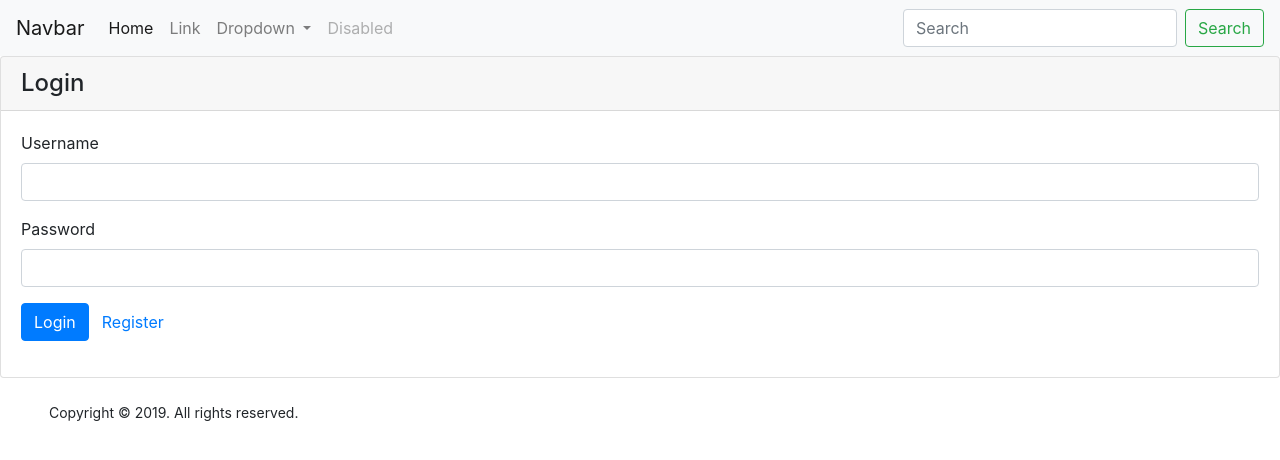
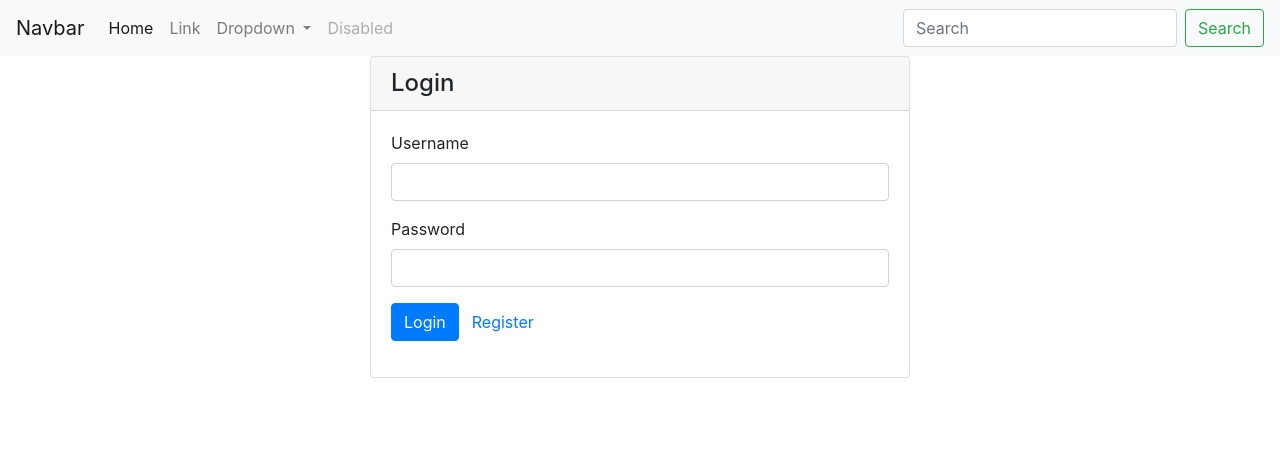
Before and after one commit to jmalik001/billing-app, an Angular app: page / in a window 1280 px wide. Shown: the top 460 px of the page. Built offline with nearby package versions, Linux system fonts and the light colour scheme.

Commit message:
login form center allignment

```diff
--- a/src/app/app.component.html
+++ b/src/app/app.component.html
@@ -1,12 +1,6 @@
-
 <app-nav-bar></app-nav-bar>
-<div class="app-container" >
-
-    <router-outlet></router-outlet>
+<div class="app-container">
+  <router-outlet></router-outlet>
 </div>
 
-<div class="bg-blue py-4">
-    <div class="row px-3"> <small class="ml-4 ml-sm-5 mb-2">Copyright &copy; 2019. All rights reserved.</small>
-        <div class="social-contact ml-4 ml-sm-auto"> <span class="fa fa-facebook mr-4 text-sm"></span> <span class="fa fa-google-plus mr-4 text-sm"></span> <span class="fa fa-linkedin mr-4 text-sm"></span> <span class="fa fa-twitter mr-4 mr-sm-5 text-sm"></span> </div>
-    </div>
-</div>
+<footer></footer>
--- a/src/app/app.module.ts
+++ b/src/app/app.module.ts
@@ -8,12 +8,14 @@ import { UserModule } from './user/user.module';
 import { AdminModule } from './admin/admin.module';
 import { NavBarComponent } from './shared/components/nav-bar/nav-bar.component';
 import { HttpClientModule } from '@angular/common/http';
+import { FooterComponent } from './shared/components/footer/footer.component';
 
 
 @NgModule({
   declarations: [
     AppComponent,
     NavBarComponent,
+    FooterComponent,
   ],
   imports: [
     BrowserModule,
--- a/src/app/authorization/login/login.component.css
+++ b/src/app/authorization/login/login.component.css
@@ -1,7 +1,12 @@
-.login-card {
+/* .login-card {
   position: absolute !important;
   left: 50%;
   top: 50%;
   transform: translate(-50%, -50%);
   width: 400px;
+} */
+
+html,
+body {
+  height: 100%;
 }
--- a/src/app/authorization/login/login.component.html
+++ b/src/app/authorization/login/login.component.html
@@ -1,25 +1,50 @@
-
-<div class="card" >
+<div class="container h-100">
+  <div class="row h-100 justify-content-center align-items-center">
+    <div class="col-12 col-md-6 col-lg-6 col-sm-6">
+      <div class="card">
         <h4 class="card-header">Login</h4>
         <div class="card-body">
           <form [formGroup]="loginForm" (ngSubmit)="onSubmit()">
             <div class="form-group">
               <label for="username">Username</label>
-                <input type="text" formControlName="username" class="form-control" [ngClass]="{ 'is-invalid': submitted && f.username.errors }" />
-                <div *ngIf="submitted && f.username.errors" class="invalid-feedback">
-                    <div *ngIf="f.username.errors.required">Username is required</div>
+              <input
+                type="text"
+                formControlName="username"
+                class="form-control"
+                [ngClass]="{ 'is-invalid': submitted && f.username.errors }"
+              />
+              <div
+                *ngIf="submitted && f.username.errors"
+                class="invalid-feedback"
+              >
+                <div *ngIf="f.username.errors.required">
+                  Username is required
+                </div>
               </div>
             </div>
             <div class="form-group">
               <label for="password">Password</label>
-                <input type="password" formControlName="password" class="form-control" [ngClass]="{ 'is-invalid': submitted && f.password.errors }" />
-                <div *ngIf="submitted && f.password.errors" class="invalid-feedback">
-                    <div *ngIf="f.password.errors.required">Password is required</div>
+              <input
+                type="password"
+                formControlName="password"
+                class="form-control"
+                [ngClass]="{ 'is-invalid': submitted && f.password.errors }"
+              />
+              <div
+                *ngIf="submitted && f.password.errors"
+                class="invalid-feedback"
+              >
+                <div *ngIf="f.password.errors.required">
+                  Password is required
+                </div>
               </div>
             </div>
             <div class="form-group">
               <button [disabled]="loading" class="btn btn-primary">
-                    <span *ngIf="loading" class="spinner-border spinner-border-sm mr-1"></span>
+                <span
+                  *ngIf="loading"
+                  class="spinner-border spinner-border-sm mr-1"
+                ></span>
                 Login
               </button>
               <a routerLink="../register" class="btn btn-link">Register</a>
@@ -27,3 +52,6 @@
           </form>
         </div>
       </div>
+    </div>
+  </div>
+</div>
--- /dev/null
+++ b/src/app/shared/components/footer/footer.component.html
@@ -0,0 +1,13 @@
+<div class="bg-blue py-4">
+  <div class="row px-3">
+    <small class="ml-4 ml-sm-5 mb-2"
+      >Copyright &copy; 2019. All rights reserved.</small
+    >
+    <div class="social-contact ml-4 ml-sm-auto">
+      <span class="fa fa-facebook mr-4 text-sm"></span>
+      <span class="fa fa-google-plus mr-4 text-sm"></span>
+      <span class="fa fa-linkedin mr-4 text-sm"></span>
+      <span class="fa fa-twitter mr-4 mr-sm-5 text-sm"></span>
+    </div>
+  </div>
+</div>
--- /dev/null
+++ b/src/app/shared/components/footer/footer.component.ts
@@ -0,0 +1,15 @@
+import { Component, OnInit } from '@angular/core';
+
+@Component({
+  selector: 'app-footer',
+  templateUrl: './footer.component.html',
+  styleUrls: ['./footer.component.css']
+})
+export class FooterComponent implements OnInit {
+
+  constructor() { }
+
+  ngOnInit(): void {
+  }
+
+}
```
Also changed, not shown: src/app/shared/components/footer/footer.component.css (added), 1 other file (tests, documents, lock files or other folders). Lines whose indentation alone changed are shown as unchanged.
